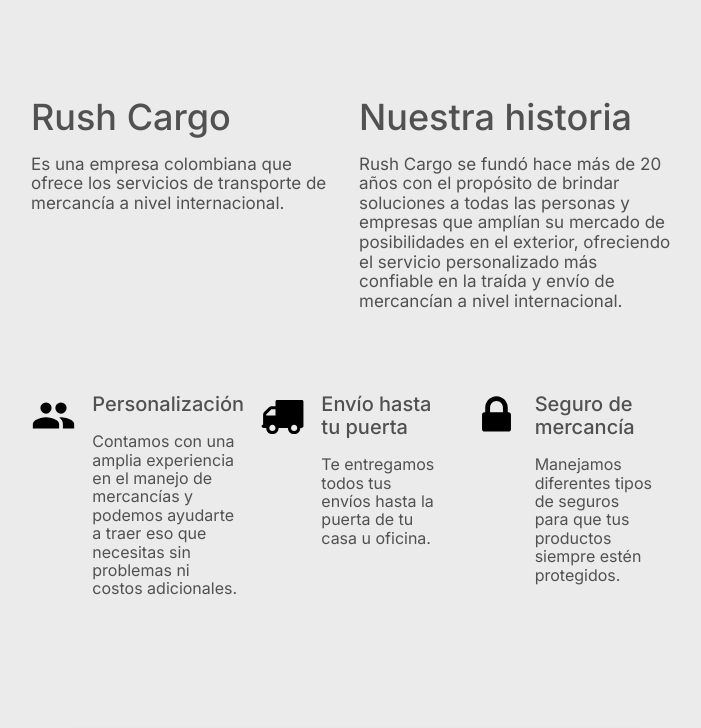
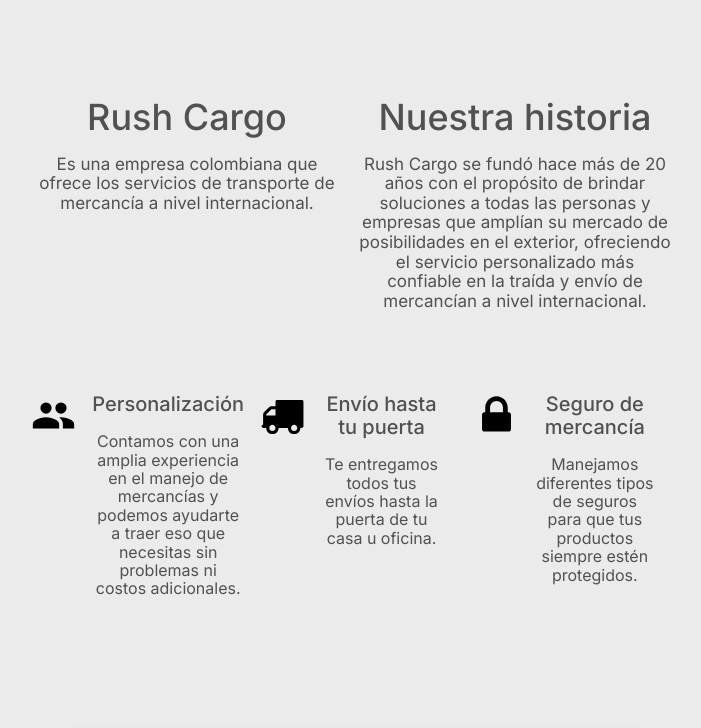
Before and after one commit to samado1999/Rush-Cargo-React, a React app: page / in a window 1280 px wide. Shown: the part 913-1641 px from the top of the page, without its empty margins (289-990 px from the left). Built offline with nearby package versions, Linux system fonts and the light colour scheme.

Commit message:
Commit from TeleportHQ

```diff
--- a/src/components/about-card.css
+++ b/src/components/about-card.css
@@ -8,17 +8,17 @@
 .about-card-heading {
   color: #515151;
   font-size: 36px;
-  align-self: flex-start;
+  align-self: center;
   font-style: normal;
-  text-align: left;
+  text-align: center;
   font-weight: 500;
   margin-bottom: var(--dl-space-space-unit);
 }
 .about-card-text {
   color: #515151;
   font-size: 17px;
-  align-self: flex-start;
-  text-align: left;
+  align-self: center;
+  text-align: center;
 }
 .about-card-root-class-name {
   width: 50%;
--- a/src/views/home.css
+++ b/src/views/home.css
@@ -28,7 +28,7 @@
   padding-right: var(--dl-space-space-threeunits);
   padding-bottom: var(--dl-space-space-unit);
   justify-content: space-between;
-  background-color: hsla(0,0%,100%,.8);
+  background-color: hsla(0,0%,100%,.95);
 }
 .home-image {
   width: 100px;
@@ -335,13 +335,17 @@
 .home-text14 {
   color: rgb(81, 81, 81);
   font-size: 20px;
+  align-self: center;
   font-style: normal;
+  text-align: center;
   font-weight: 500;
   margin-bottom: var(--dl-space-space-unit);
 }
 .home-text15 {
   color: rgb(81, 81, 81);
   font-size: 16px;
+  align-self: center;
+  text-align: center;
 }
 .home-container14 {
   width: calc(100%/3);
@@ -379,12 +383,14 @@
   color: rgb(81, 81, 81);
   font-size: 20px;
   font-style: normal;
+  text-align: center;
   font-weight: 500;
   margin-bottom: var(--dl-space-space-unit);
 }
 .home-text21 {
   color: rgb(81, 81, 81);
   font-size: 16px;
+  text-align: center;
 }
 .home-container17 {
   width: calc(100%/3);
@@ -421,13 +427,17 @@
 .home-text24 {
   color: rgb(81, 81, 81);
   font-size: 20px;
+  align-self: center;
   font-style: normal;
+  text-align: center;
   font-weight: 500;
   margin-bottom: var(--dl-space-space-unit);
 }
 .home-text27 {
   color: rgb(81, 81, 81);
   font-size: 16px;
+  align-self: center;
+  text-align: center;
 }
 .home-container20 {
   flex: 0 0 auto;
```
Also changed, not shown: public/playground_assets/airplane-200h.png, public/playground_assets/board-1500h.png, public/playground_assets/container-200h.png, public/playground_assets/rush-icon-2-200h.png, public/playground_assets/rush-icon-200h.png, public/playground_assets/truck-1500h.png, public/playground_assets/truck-200h.png.
